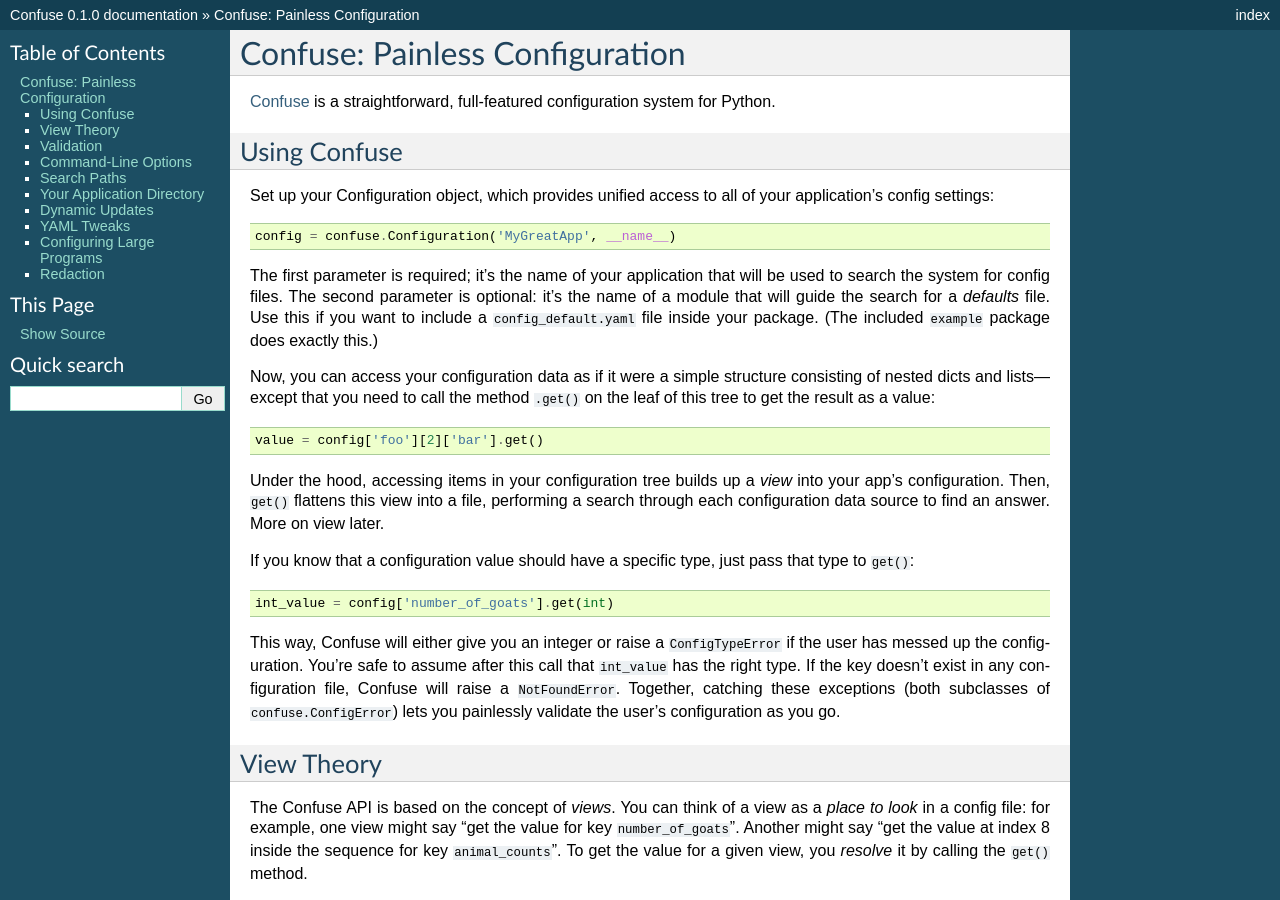
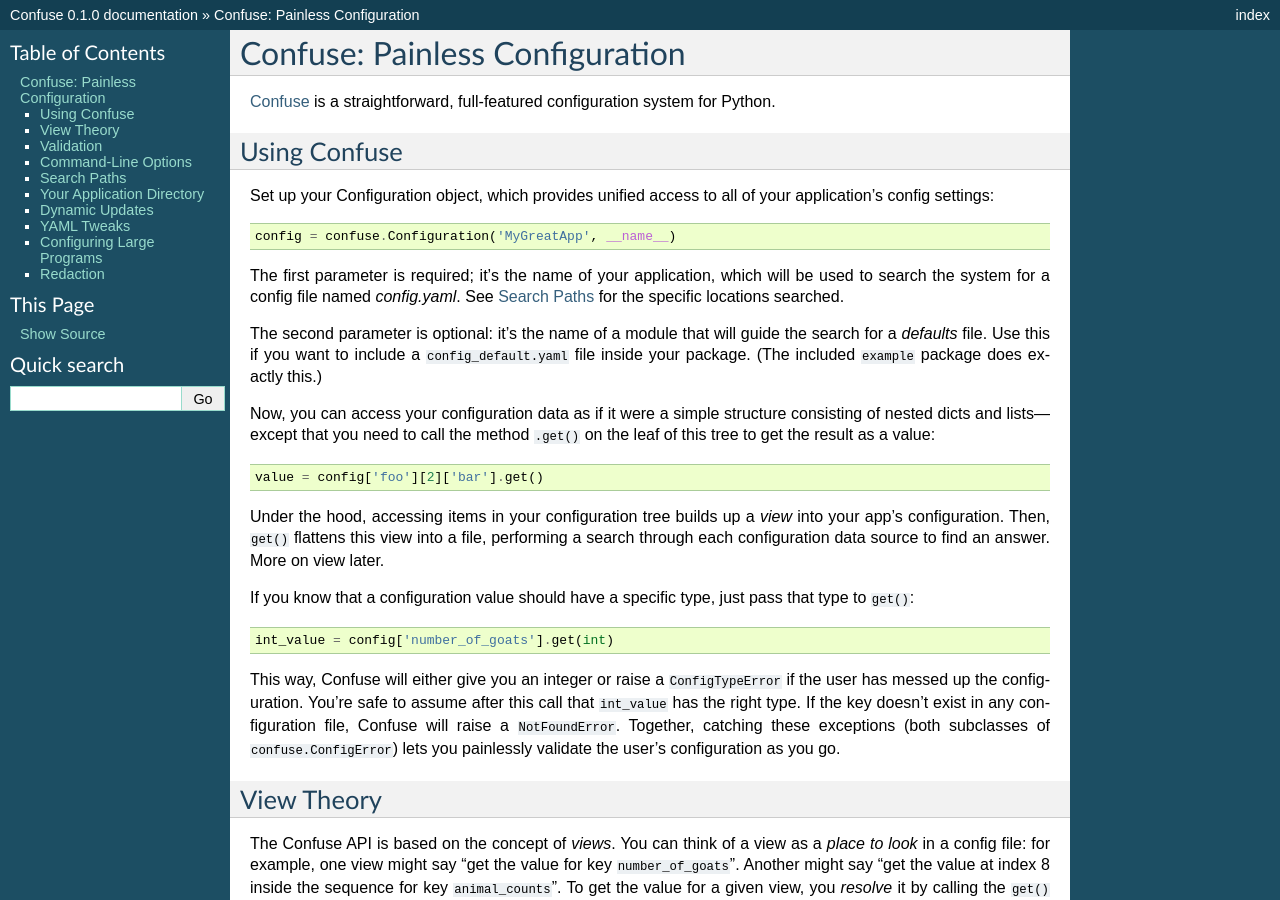
Before and after one commit to beetbox/confuse, a Sphinx documentation site: the page built from docs/index.rst, in a window 1280 px wide and 900 px high. Built offline with Sphinx 7.4.7, drawn with Linux system fonts in a browser that asks for light colours.

Commit message:
Mention the config file name explicitly in docs.
Also configure sphinx to automatically create labels for section headings.
https://www.sphinx-doc.org/en/master/usage/extensions/autosectionlabel.html

```diff
--- a/docs/conf.py
+++ b/docs/conf.py
@@ -1,7 +1,9 @@
 from __future__ import division, absolute_import, print_function
 
 
-extensions = []
+extensions = [
+    'sphinx.ext.autosectionlabel',
+]
 source_suffix = '.rst'
 master_doc = 'index'
 
--- a/docs/index.rst
+++ b/docs/index.rst
@@ -15,10 +15,12 @@
 
     config = confuse.Configuration('MyGreatApp', __name__)
 
-The first parameter is required; it’s the name of your application that
-will be used to search the system for config files. The second parameter
-is optional: it’s the name of a module that will guide the search for a
-*defaults* file. Use this if you want to include a
+The first parameter is required; it’s the name of your application, which
+will be used to search the system for a config file named `config.yaml`.
+See :ref:`Search Paths` for the specific locations searched.
+
+The second parameter is optional: it’s the name of a module that will
+guide the search for a *defaults* file. Use this if you want to include a
 ``config_default.yaml`` file inside your package. (The included
 ``example`` package does exactly this.)
 
```
